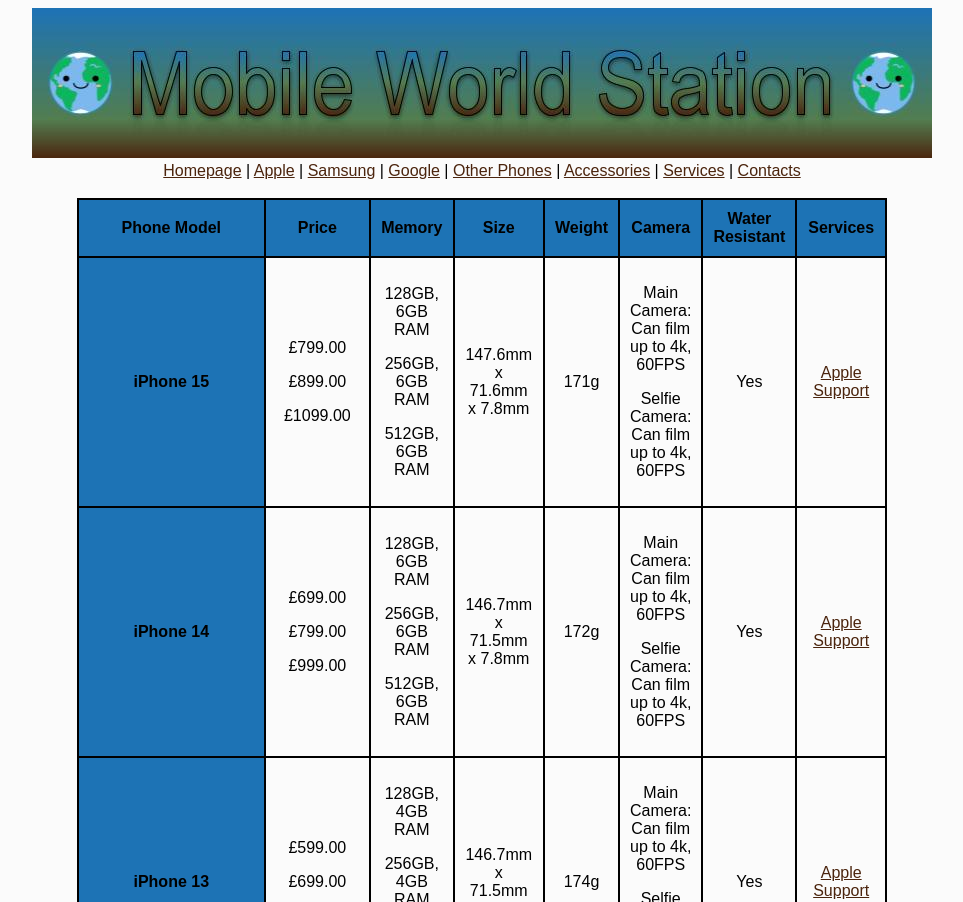
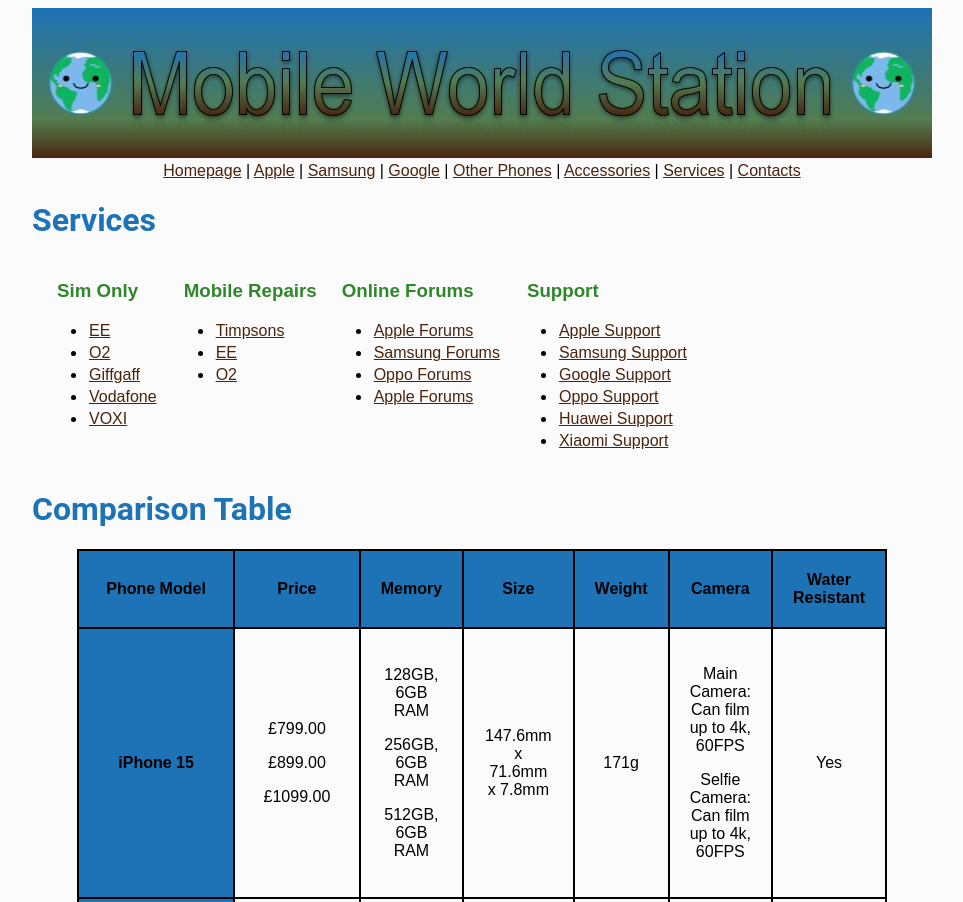
Before and after one commit to 22114646/22114646.github.io, a plain HTML site: page U13_A3/services.htm in a window 1280 px wide. Shown: the top 902 px of the page, without its empty margins (158-1121 px from the left). Drawn offline with Linux system fonts and the light colour scheme.

Commit message:
Add files via upload

```diff
--- a/U13_A3/services.htm
+++ b/U13_A3/services.htm
@@ -1,7 +1,7 @@
 <!DOCTYPE html>
 <html>
 <head>
-<title>Mobile World Station</title>
+<title>Services</title>
 
 <style>
  a:link{color: #4B240D;}
@@ -14,21 +14,31 @@
    margin-right: auto;
    margin-left: auto;}
  h1 {font-family: Roboto ;color: #1d73b5;}
- h3 {color: #30872b;}
+ h3 {color: #30872b;padding-left:10px;}
  p  {align: justify;}
  nav {text-align: center;}
-
-table, th, td {
+ li {padding:2px;}
+table, td, th {
   border: 2px solid;
   border-collapse: collapse;
   text-align: center;
-  padding:10px;
+  padding:20px;
   width:90%;
    margin-right: auto;
    margin-left: auto;
 }
 th {
   background-color: #1d73b5;
+}
+
+  .container {
+  display: flex;
+  align-items: left;
+  justify-content: left;
+}
+
+.text {
+  padding-left: 15px;
 }
 </style>
 </head>
@@ -46,7 +56,49 @@ th {
 </nav>
 
 <body>
-<br>
+<h1>Services</h1>
+<div class="container">
+<div class="text">
+ <h3>Sim Only</h3>
+ <ul>
+  <li><a href="https://ee.co.uk/mobile/sim-only-deals" target="_blank">EE</a>
+  <li><a href="https://www.o2.co.uk/shop/sim-cards/sim-only-deals?cm_mmc=googleuk-_-PPC_SIMO-_-SIMO-GO-B-SIM_ONLY_PURE-_-o2+sim+only&gad_source=1&gclid=EAIaIQobChMIi7W7tb39ggMV0vDtCh2LVwFREAAYASAAEgKi9vD_BwE&gclsrc=aw.ds" target="_blank">O2</a>
+  <li><a href="https://www.giffgaff.com/sim-only-deals" target="_blank">Giffgaff</a>
+  <li><a href="https://www.vodafone.co.uk/mobile/best-sim-only-deals" target="_blank">Vodafone</a>
+  <li><a href="https://www.voxi.co.uk/sim-only-plans" target="_blank">VOXI</a>
+ </ul>
+</div>
+<div class="text">
+<h3>Mobile Repairs</h3>
+ <ul>
+  <li><a href="https://www.timpson.co.uk/repairs/mobile" target="_blank">Timpsons</a>
+  <li><a href="https://ee.co.uk/local-repairs" target="_blank">EE</a>
+  <li><a href="https://www.o2.co.uk/help/device-and-sim-support/device-repairs" target="_blank">O2</a>
+ </ul>
+</div>
+<div class="text">
+ <h3>Online Forums</h3>
+ <ul>
+  <li><a href="https://discussions.apple.com/welcome?cid=gn-com-community-lp-get_help" target="_blank">Apple Forums</a>
+  <li><a href="https://eu.community.samsung.com/?category.id=uk&profile.language=en-gb&page=1&tab=setting:samsung.featured_topics" target="_blank">Samsung Forums</a>
+  <li><a href="https://community.oppo.com" target="_blank">Oppo Forums</a>
+  <li><a href="https://forum.huawei.com/enterprise/en/index" target="_blank">Apple Forums</a>
+ </ul>
+</div>
+<div class="text">
+ <h3>Support</h3>
+  <ul>
+  <li><a href="https://getsupport.apple.com/?caller=support.header&cid=gn-ols-contact-mgs_lp-get_help"  target="_blank">Apple Support</a>
+  <li><a href="https://www.samsung.com/uk/support/" target="_blank">Samsung Support</a>
+  <li><a href="https://support.google.com/store/?visit_id=638340432894851338-3464266049&hl=en-GB&rd=2#topic=3237699" target="_blank">Google Support</a>
+  <li><a href="https://support.oppo.com/en/" target="_blank">Oppo Support</a>
+  <li><a href="https://consumer.huawei.com/uk/support/product/" target="_blank">Huawei Support</a>
+  <li><a href="https://www.mi.com/uk/support/" target="_blank">Xiaomi Support</a>
+  </ul>
+</div>
+</div>
+
+<h1>Comparison Table</h1>
 <table>
  <thead>
  <tr>
@@ -57,8 +109,6 @@ th {
   <th>Weight</th>
   <th>Camera</th>
   <th>Water Resistant</th>
-  <th>Services</th>
-
  </tr>
  </thead>
 
@@ -81,7 +131,6 @@ th {
    <p>Selfie Camera: Can film up to 4k, 60FPS</p>
   </td>
   <td>Yes</td>
-  <td><a href="https://getsupport.apple.com/?caller=support.header&cid=gn-ols-contact-mgs_lp-get_help"  target="_blank">Apple Support</a></td>
  </tr>
 
 <tr>
@@ -103,7 +152,6 @@ th {
    <p>Selfie Camera: Can film up to 4k, 60FPS</p>
   </td>
   <td>Yes</td>
-  <td><a href="https://getsupport.apple.com/?caller=support.header&cid=gn-ols-contact-mgs_lp-get_help" target="_blank">Apple Support</a></td>
  </tr>
 
  <tr>
@@ -125,7 +173,6 @@ th {
    <p>Selfie Camera: Can film up to 4k, 60FPS</p>
   </td>
   <td>Yes</td>
-  <td><a href="https://getsupport.apple.com/?caller=support.header&cid=gn-ols-contact-mgs_lp-get_help" target="_blank">Apple Support</a></td>
  </tr>
 
  <tr>
@@ -147,7 +194,6 @@ th {
    <p>Selfie Camera: Can film up to 4k, 60FPS</p>
   </td>
   <td>Yes</td>
-  <td><a href="https://www.samsung.com/uk/support/" target="_blank">Samsung Support</a></td>
  </tr>
 
  <tr>
@@ -170,7 +216,6 @@ th {
    <p>Selfie Camera: Can film up to 4k, 30FPS</p>
   </td>
   <td>Yes</td>
-  <td><a href="https://www.samsung.com/uk/support/" target="_blank">Samsung Support</a></td>
  </tr>
 
  <tr>
@@ -190,7 +235,6 @@ th {
    <p>Selfie Camera: Can film up to 4k, 60FPS</p>
   </td>
   <td>Yes</td>
-  <td><a href="https://support.google.com/store/?visit_id=638340432894851338-3464266049&hl=en-GB&rd=2#topic=3237699" target="_blank">Google Support</a></td>
  </tr>
 
  <tr>
@@ -210,7 +254,6 @@ th {
    <p>Selfie Camera: Can film up to 4k, 60FPS</p>
   </td>
   <td>Yes</td>
-  <td><a href="https://support.google.com/store/?visit_id=638340432894851338-3464266049&hl=en-GB&rd=2#topic=3237699" target="_blank">Google Support</a></td>
  </tr>
 
  <tr>
@@ -228,7 +271,6 @@ th {
    <p>Selfie Camera: Can film up to 1080p, 30FPS</p>
   </td>
   <td>No</td>
-  <td><a href="https://support.oppo.com/en/" target="_blank">Oppo Support</a></td>
  </tr>
 
  <tr>
@@ -248,7 +290,6 @@ th {
    <p>Selfie Camera: Can film up to 4k, 60FPS</p>
   </td>
   <td>Yes</td>
-  <td><a href="https://consumer.huawei.com/uk/support/product/" target="_blank">Huawei Support</a></td>
  </tr>
 
  <tr>
@@ -268,7 +309,6 @@ th {
    <p>Selfie Camera: Can film up to 1080p, 30FPS</p>
   </td>
   <td>Yes</td>
-  <td><a href="https://www.mi.com/uk/support/" target="_blank">Xiaomi Support</a></td>
  </tr>
 </table>
 <br>
```
Also changed, not shown: U13_A3/accessories.htm (+1 -1 lines), U13_A3/apple.htm (+7 -7 lines), U13_A3/contact.htm (+3 -8 lines), U13_A3/google.htm (+3 -3 lines), U13_A3/index.htm (+2 -2 lines), U13_A3/otherphone.htm (+6 -6 lines), U13_A3/samsung.htm (+4 -4 lines).
